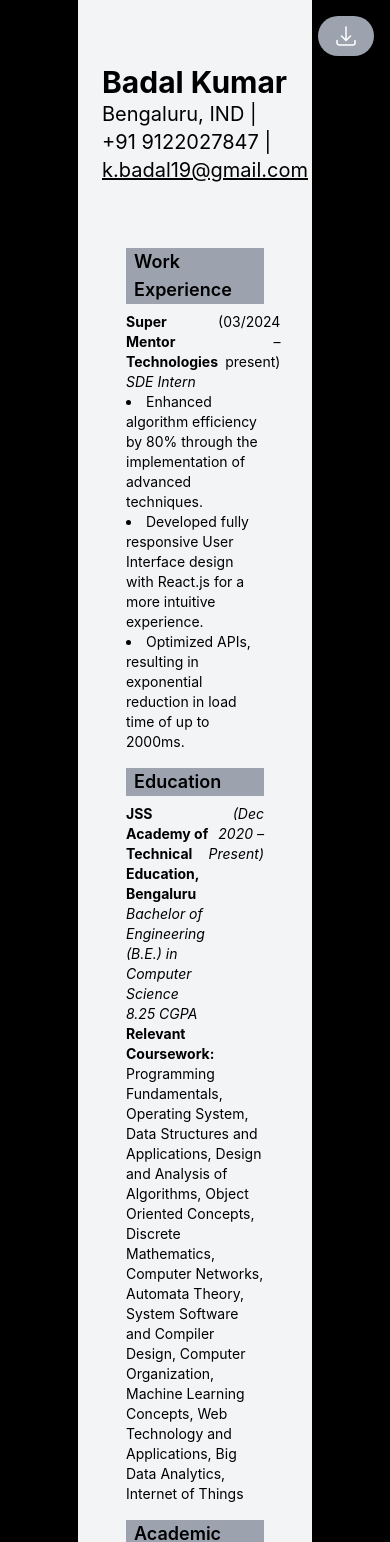
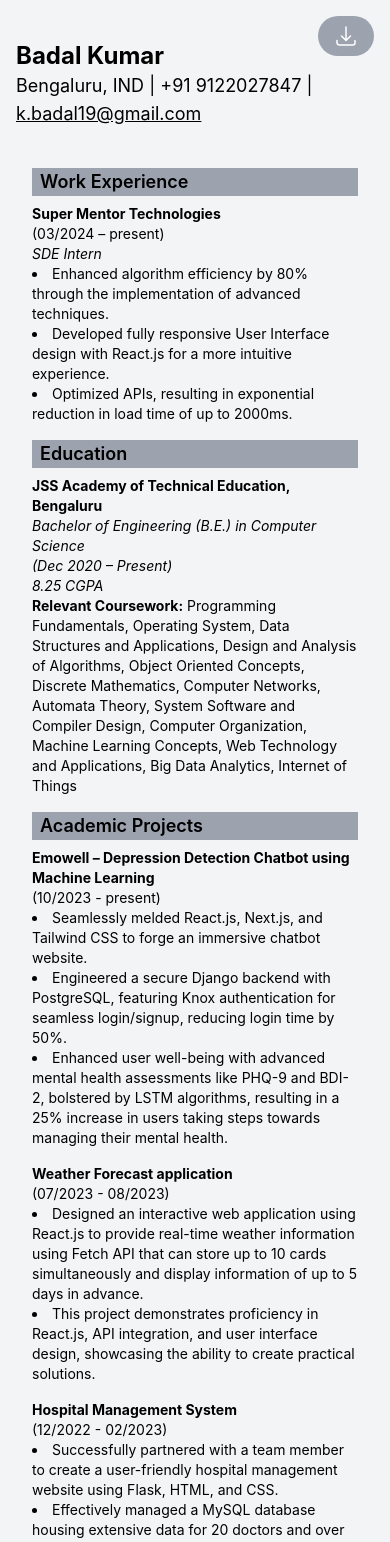
Before and after one commit to kbadal19/Porta, a React (Create React App) app: page /resume in a window 390 px wide. Shown: the top 1542 px of the page. Built offline with nearby package versions, Linux system fonts and the light colour scheme.

Commit message:
background fixed

```diff
--- a/src/App.css
+++ b/src/App.css
@@ -58,3 +58,22 @@
   height: 100%;
   object-fit: cover;
 }
+
+.section {
+  height: 100vh;
+  display: flex;
+  align-items: center;
+  justify-content: center;
+  overflow: hidden;
+  transition: background-color 0.5s ease;
+}
+
+.section-content {
+  text-align: center;
+}
+
+.image-gallery img {
+  max-width: 100%;
+  height: auto;
+  margin: 10px;
+}
--- a/src/Components/AcademicProjects.js
+++ b/src/Components/AcademicProjects.js
@@ -67,8 +67,8 @@ const projects = [
 
 export default function AcademicProjects() {
   return (
-    <div className="flex justify-center items-center flex-col z-40">
-      <h1 className="text-white mt-5">Academic Projects</h1>
+    <div className="flex justify-center items-center flex-col">
+      <h1 className="text-white mt-5 text-4xl font-bold">Academic Projects</h1>
       {projects.map((project, index) => (
         <ProjectCard
           key={index}
--- a/src/Components/Firefly.css
+++ b/src/Components/Firefly.css
@@ -29,7 +29,7 @@
   transform-origin: -10vw;
 }
 .firefly::before {
-  background: rgba(36, 255, 167, 0.623);
+  background: rgba(1, 74, 110, 0.812);
   opacity: 1;
   animation: drift ease alternate infinite;
 }
--- a/src/Components/Resume.js
+++ b/src/Components/Resume.js
@@ -2,9 +2,9 @@ import React from "react";
 
 export default function Resume() {
   return (
-    <div className="container mx-auto p-6 w-3/5 bg-gray-100 dark:bg-zinc-900">
+    <div className="container mx-auto p-4 sm:p-6 w-full sm:w-3/5 bg-gray-100 dark:bg-zinc-900">
       <Header />
-      <div className="p-6 space-y-4 text-left">
+      <div className="p-4 sm:p-6 space-y-4 text-left">
         <Section title="Work Experience">
           <Experience
             company="Super Mentor Technologies"
@@ -94,9 +94,9 @@ export default function Resume() {
 
 function Header() {
   return (
-    <div className="text-left py-10">
-      <h1 className="text-3xl font-bold">Badal Kumar</h1>
-      <p className="text-xl">
+    <div className="text-left py-6 sm:py-10">
+      <h1 className="text-2xl sm:text-3xl font-bold">Badal Kumar</h1>
+      <p className="text-lg sm:text-xl">
         Bengaluru, IND | +91 9122027847 |{" "}
         <a href="mailto:k.badal19@gmail.com" className="underline">
           k.badal19@gmail.com
@@ -120,9 +120,9 @@ function Section({ title, children }) {
 function Experience({ company, period, position, achievements }) {
   return (
     <div>
-      <div className="flex justify-between">
+      <div className="flex flex-col sm:flex-row justify-between">
         <strong>{company}</strong>
-        <span className="text-right">({period})</span>
+        <span className="text-left sm:text-right">({period})</span>
       </div>
       <em>{position}</em>
       <ul className="list-disc list-inside text-left">
@@ -137,13 +137,13 @@ function Experience({ company, period, position, achievements }) {
 function Education({ institution, degree, period, gpa, coursework }) {
   return (
     <div className="text-left">
-      <div className="flex justify-between">
+      <div className="flex flex-col sm:flex-row justify-between">
         <div>
           <strong>{institution}</strong>
           <br />
           <em>{degree}</em>
         </div>
-        <em className="text-right">({period})</em>
+        <em className="text-left sm:text-right">({period})</em>
       </div>
       <em>{gpa}</em>
       <p>
@@ -156,9 +156,9 @@ function Education({ institution, degree, period, gpa, coursework }) {
 function Project({ title, period, details }) {
   return (
     <div>
-        <div className="flex justify-between">
+      <div className="flex flex-col sm:flex-row justify-between">
         <strong>{title}</strong>
-          <span className="text-right">({period})</span>
+        <span className="text-left sm:text-right">({period})</span>
       </div>
       <ul className="list-disc list-inside text-left mb-4">
         {details.map((detail, index) => (
--- a/src/Components/Skills.js
+++ b/src/Components/Skills.js
@@ -87,7 +87,7 @@ const Skills = () => {
               />
               <motion.circle
                 ref={(el) => (circlesRef.current[index] = el)}
-                className="text-green-500"
+                className="text-cyan-600"
                 strokeWidth="6"
                 strokeDasharray={circumference}
                 strokeLinecap="round"
--- /dev/null
+++ b/src/Utilities/Section.js
@@ -0,0 +1,30 @@
+import React from "react";
+
+const Section = ({ title, description, images, hueA, hueB, githubLink }) => {
+  return (
+    <div
+      className="section"
+      style={{ backgroundColor: `hsl(${hueA}, 50%, 90%)` }}
+    >
+      <div className="section-content">
+        <h2 className="text-2xl font-bold">{title}</h2>
+        <p>{description}</p>
+        <div className="image-gallery">
+          {images.map((image, index) => (
+            <img key={index} src={image} alt={`${title} image ${index}`} />
+          ))}
+        </div>
+        <a
+          href={githubLink}
+          target="_blank"
+          rel="noopener noreferrer"
+          className="text-blue-500"
+        >
+          View on GitHub
+        </a>
+      </div>
+    </div>
+  );
+};
+
+export default Section;
```
Lines whose indentation alone changed are shown as unchanged.
